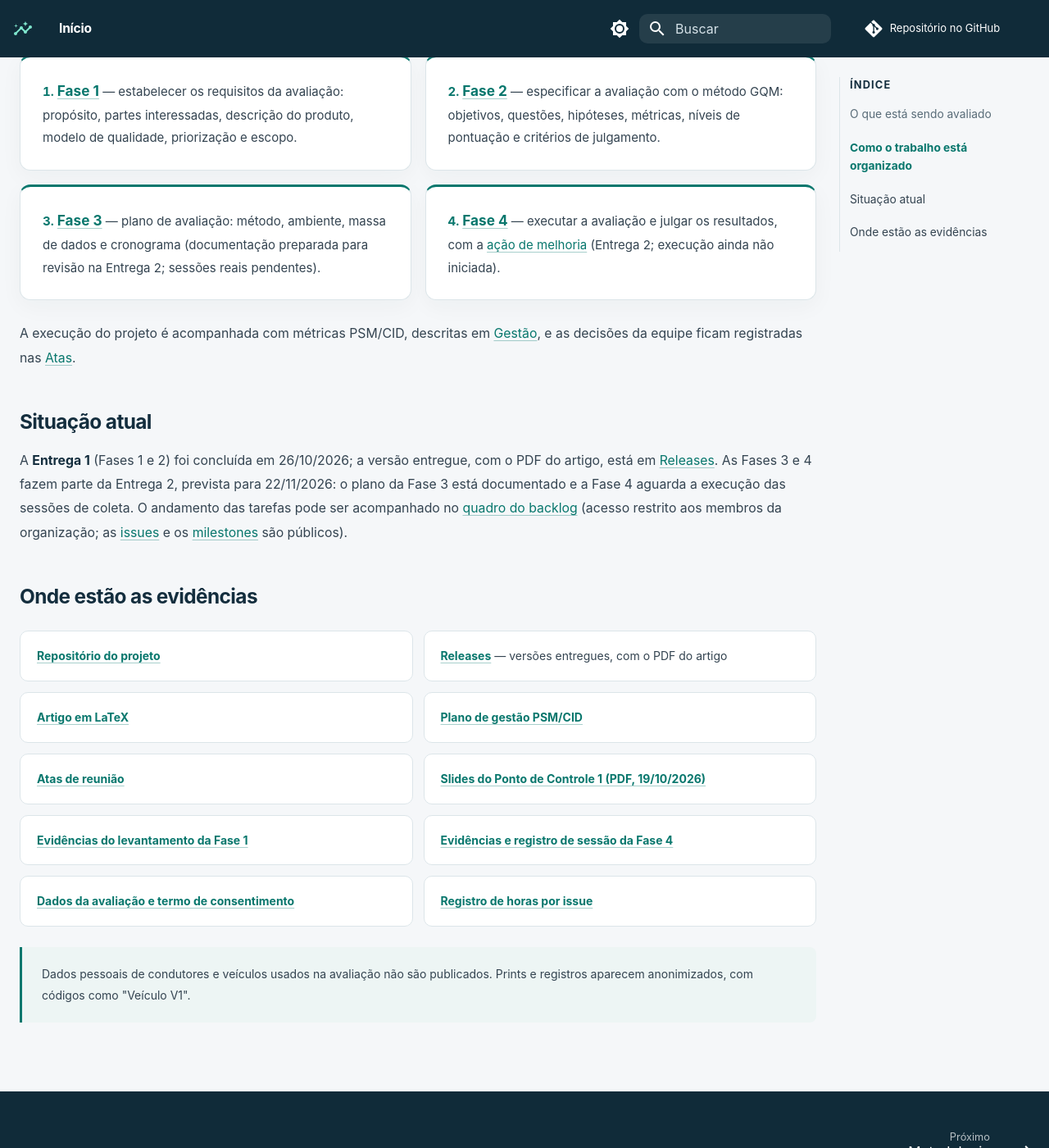
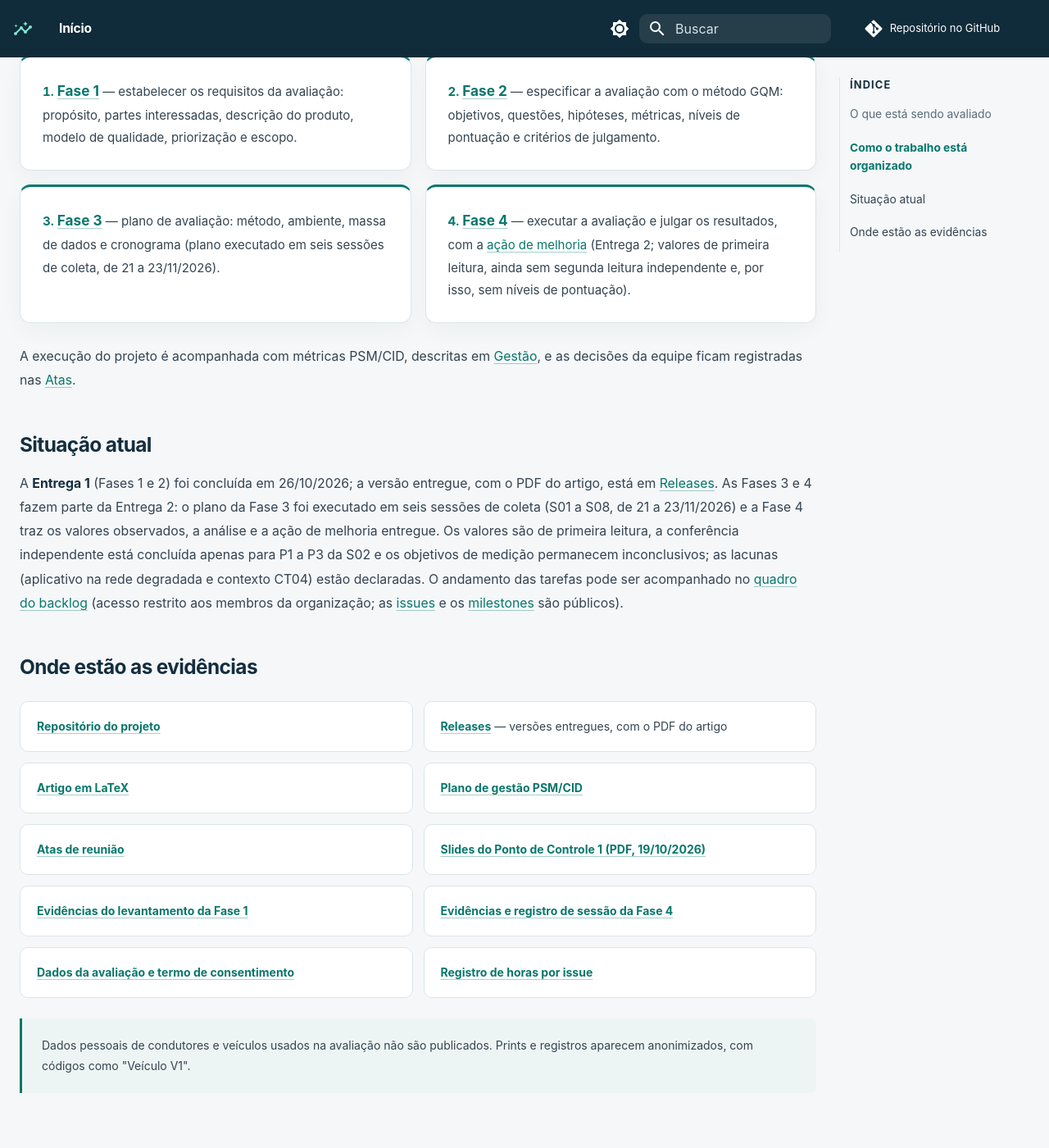
Before and after one commit to FCTE-Qualidade-de-Software-1/2026-2_T02_KATHERINE_JOHNSON, an MkDocs documentation site: the page built from docs/index.md, in a window 1280 px wide and 1400 px high, scrolled down 1150 px. Shown: the whole window at 82% size. Built offline with MkDocs 1.6.1 and Material for MkDocs 9.7.7, drawn with Linux system fonts in a browser that asks for light colours; comment, search, counter and statistics services are not loaded; some of the changed text lies outside the part shown.

Commit message:
fix(e2): tolerância de arredondamento em tempos, página inicial e versão do rodapé da Entrega 2
A diferença de 1 microssegundo entre fim_s - inicio_s e tempo_s (6 casas) faria o
validador rejeitar 3 linhas de S06/S08 assim que o revisor fosse preenchido.
Atualiza o index.md, que ainda dizia que as sessões de coleta estavam pendentes, e
a versão exibida no rodapé.

```diff
--- a/docs/index.md
+++ b/docs/index.md
@@ -29,9 +29,10 @@ A [Metodologia](metodologia.md) descreve o método em visão geral e o passo a p
 2. **[Fase 2](fase2.md)** — especificar a avaliação com o método GQM: objetivos, questões,
    hipóteses, métricas, níveis de pontuação e critérios de julgamento.
 3. **[Fase 3](fase3.md)** — plano de avaliação: método, ambiente, massa de dados e cronograma
-   (documentação preparada para revisão na Entrega 2; sessões reais pendentes).
+   (plano executado em seis sessões de coleta, de 21 a 23/11/2026).
 4. **[Fase 4](fase4.md)** — executar a avaliação e julgar os resultados, com a
-   [ação de melhoria](fase4-melhoria.md) (Entrega 2; execução ainda não iniciada).
+   [ação de melhoria](fase4-melhoria.md) (Entrega 2; valores de primeira leitura, ainda sem
+   segunda leitura independente e, por isso, sem níveis de pontuação).
 
 A execução do projeto é acompanhada com métricas PSM/CID, descritas em
 [Gestão](gestao.md), e as decisões da equipe ficam registradas nas [Atas](atas.md).
@@ -39,7 +40,7 @@ A execução do projeto é acompanhada com métricas PSM/CID, descritas em
 ## Situação atual
 
 A **Entrega 1** (Fases 1 e 2) foi concluída em 26/10/2026; a versão entregue, com o PDF do artigo,
-está em [Releases](https://github.com/FCTE-Qualidade-de-Software-1/2026-2_T02_KATHERINE_JOHNSON/releases). As Fases 3 e 4 fazem parte da Entrega 2, prevista para 22/11/2026: o plano da Fase 3 está documentado e a Fase 4 aguarda a execução das sessões de coleta. O andamento das tarefas pode ser acompanhado no
+está em [Releases](https://github.com/FCTE-Qualidade-de-Software-1/2026-2_T02_KATHERINE_JOHNSON/releases). As Fases 3 e 4 fazem parte da Entrega 2: o plano da Fase 3 foi executado em seis sessões de coleta (S01 a S08, de 21 a 23/11/2026) e a Fase 4 traz os valores observados, a análise e a ação de melhoria entregue. Os valores são de primeira leitura, a conferência independente está concluída apenas para P1 a P3 da S02 e os objetivos de medição permanecem inconclusivos; as lacunas (aplicativo na rede degradada e contexto CT04) estão declaradas. O andamento das tarefas pode ser acompanhado no
 [quadro do backlog](https://github.com/orgs/FCTE-Qualidade-de-Software-1/projects/38) (acesso restrito aos membros da organização; as
 [issues](https://github.com/FCTE-Qualidade-de-Software-1/2026-2_T02_KATHERINE_JOHNSON/issues) e os [milestones](https://github.com/FCTE-Qualidade-de-Software-1/2026-2_T02_KATHERINE_JOHNSON/milestones) são públicos).
 
--- a/mkdocs.yml
+++ b/mkdocs.yml
@@ -39,7 +39,7 @@ extra_css:
 
 # Versão exibida no rodapé de todas as páginas; atualizar a cada release.
 extra:
-  versao: "1.1 (Entrega 2, em andamento)"
+  versao: "2.0 (Entrega 2)"
   generator: false
 
 markdown_extensions:
```
Also changed, not shown: 2 other files.
